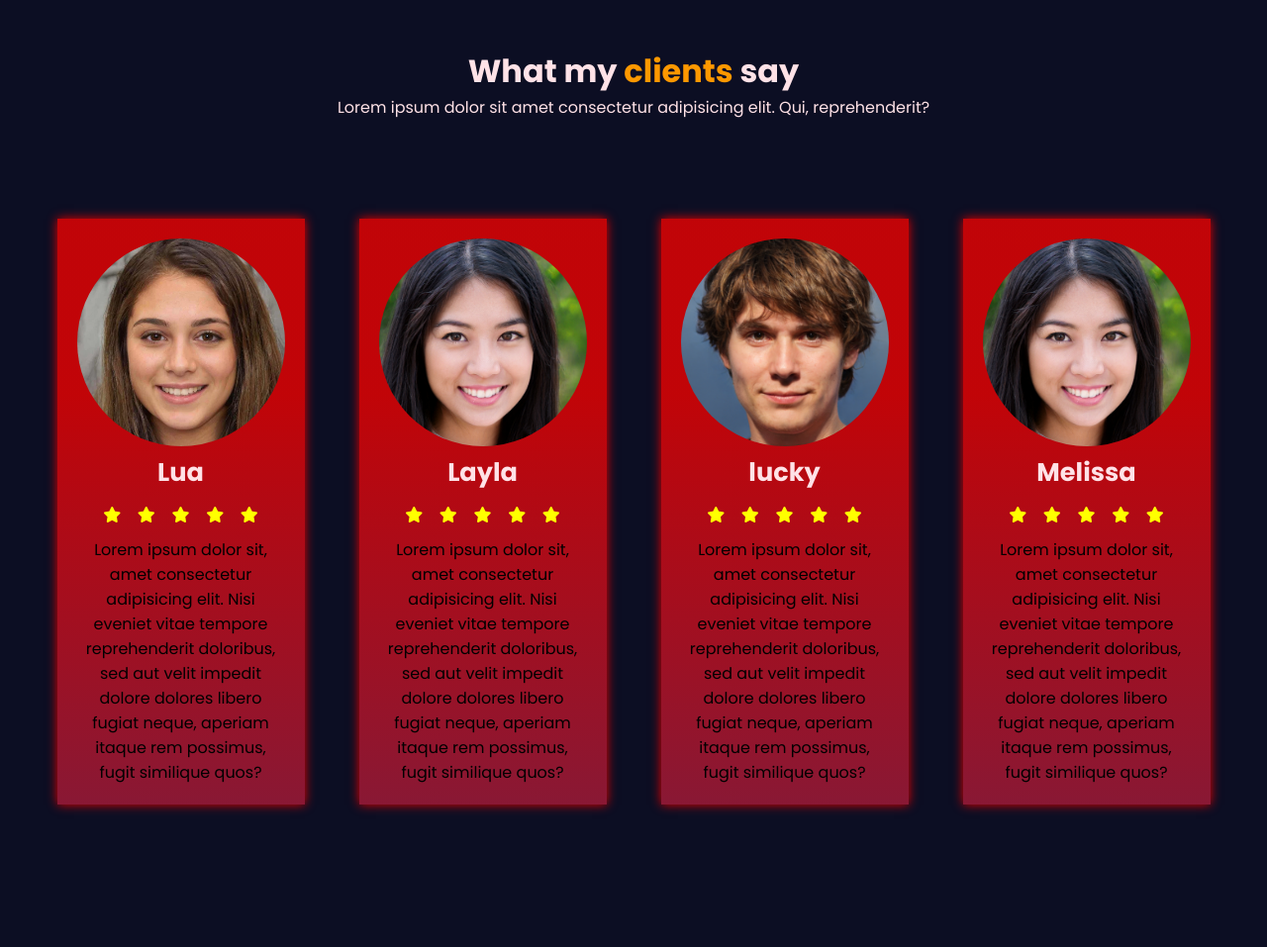
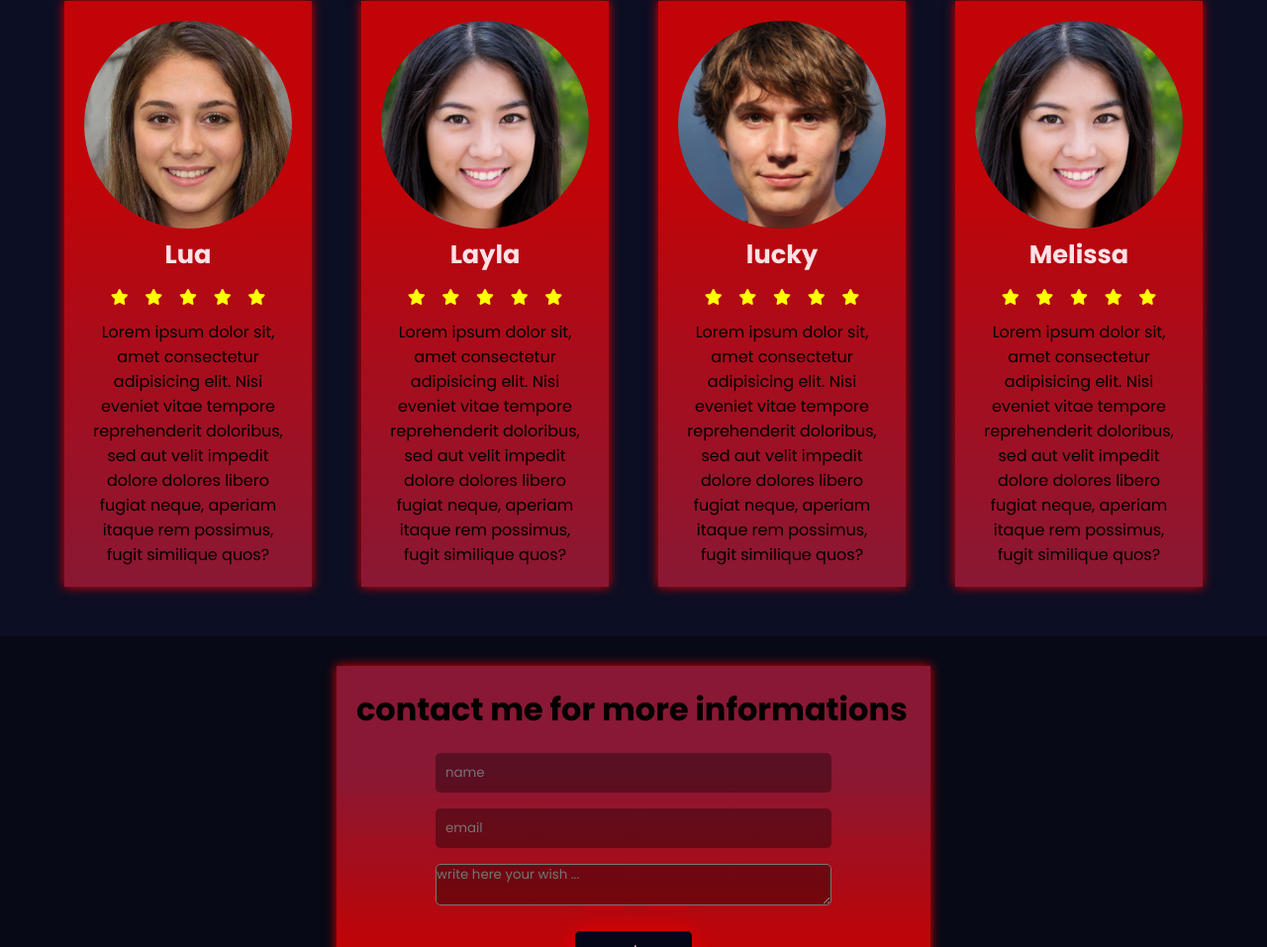
Before and after one commit to Robertavancini/Portfolio, a plain HTML site: page index.html in a window 1280 px wide. Shown: the part 2793-3750 px from the top of the page at 99% size. Before the commit the page ends 3706 px from the top, so only its background shows below. Drawn offline with nearby package versions, Linux system fonts and the light colour scheme; a web font is replaced by a local one.

Commit message:
the last fixes

```diff
--- /dev/null
+++ b/contact.css
@@ -0,0 +1,54 @@
+.contact {
+    background-color: rgba(0, 0, 0, 0.375) ;
+    padding: 30px;
+}
+.contact-container {
+    background: linear-gradient(360deg, #e80202d2 20%, #891834 70%);
+    box-shadow: 0 0 10px var(--primary-color);
+    width: 100%;;
+    max-width: 600px;
+    margin: 0 auto;
+    display: flex;
+    flex-direction: column;
+    justify-content: center;
+    padding: 20px;
+
+}
+
+.contact-container form {
+    gap: 1rem;
+    display: flex;
+    flex-direction: column;
+    margin-bottom: 20px;
+    width: 100%;
+    max-width: 400px;
+    margin: 20px auto;
+
+
+}
+
+.contact-container input:focus {
+    border: 1px solid var(--primary-color);
+    outline: none;
+}
+
+.contact-container textarea:focus {
+    border: 1px solid var(--primary-color);
+    outline: none;
+}
+
+.contact-container input {
+    border: none;
+    padding: 10px;
+    border-radius: 5px;
+    background-color: rgba(0, 0, 0, 0.349);
+}
+
+.contact-container textarea {
+    border-radius: 5px;
+    background-color: rgba(0, 0, 0, 0.349);
+}
+.contact-container form button {
+    margin: 10px auto;
+    color: var(--white-color);
+}
--- a/container.css
+++ b/container.css
@@ -1,20 +1,20 @@
 .client-container {
   display: flex;
-  gap: 20px;
   max-width: 1200px;
+
   margin: 0 auto;
   flex-wrap: wrap;
 }
 
 .container .client-description {
   text-align: center;
-  margin: 100px 0 0 0;
+  margin: 50px 0 0 0;
   color: var(--white-color);
 }
 .client-cards {
   text-align: center;
   max-width: 250px;
-  margin: 100px auto;
+  margin: 50px auto;
   padding: 20px;
   box-shadow: 0 0 10px var(--primary-color);
   background: linear-gradient(180deg, #e80202d2 30%, #891834 100%);
--- a/index.html
+++ b/index.html
@@ -13,6 +13,7 @@
     <link rel="stylesheet" href="styles/section.css" />
     <link rel="stylesheet" href="aside.css" />
     <link rel="stylesheet" href="container.css" />
+    <link rel="stylesheet" href="contact.css" />
     <script
       src="https://kit.fontawesome.com/f295a6c74a.js"
       crossorigin="anonymous"
@@ -82,7 +83,6 @@
               </div>
             </div>
           </div>
-          <button><a href="">learn more</a></button>
         </div>
 
         <div class="card-experience">
@@ -97,7 +97,6 @@
               </div>
             </div>
           </div>
-          <button><a href="">learn more</a></button>
         </div>
 
         <div class="card-experience">
@@ -116,7 +115,6 @@
               </div>
             </div>
           </div>
-          <button><a href="">Learn more</a></button>
         </div>
 
         <div class="card-experience">
@@ -130,7 +128,6 @@
               </div>
             </div>
           </div>
-          <button><a href="">Learn more</a></button>
         </div>
 
         <div class="card-experience">
@@ -144,7 +141,6 @@
               </div>
             </div>
           </div>
-          <button><a href="">lern more</a></button>
         </div>
       </div>
     </section>
@@ -299,6 +295,20 @@
       </div>
     </div>
 
+    <div class="contact">
+      <div class="contact-container">
+        <div><h1>contact me for more informations</h1></div>
+        <div>
+          <form>
+            <input type="text" placeholder="name" />
+            <input type="email" placeholder="email" />
+            <textarea placeholder="write here your wish ..."></textarea>
+            <button>send me</button>
+          </form>
+        </div>
+      </div>
+    </div>
+
     <script>
       let navBar = document.querySelector(".nav-bar");
       let menuIcon = document.querySelector(".mobile-icon");
```
